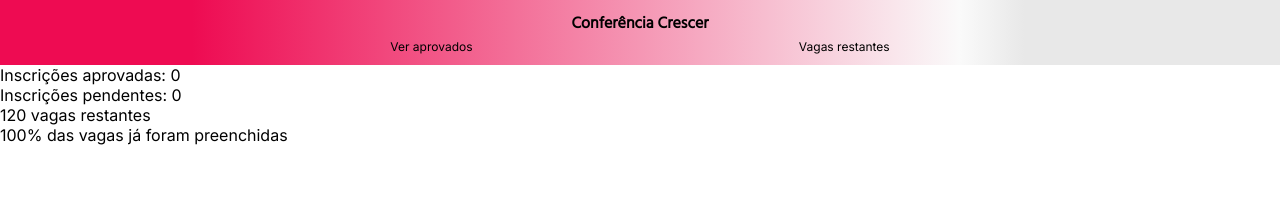
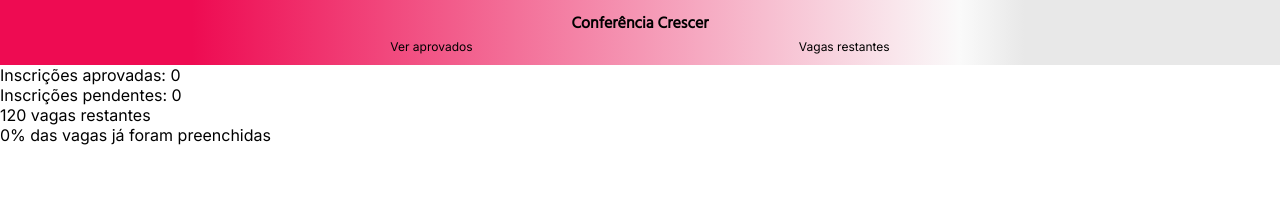
Before and after one commit to tiagodantasfreire/conferencia-crescer, a Next.js app: page /vagas-restantes in a window 1280 px wide. Shown: the top 215 px of the page. Built offline with nearby package versions, Linux system fonts and the light colour scheme; no server answers; the database is empty; what styled-media-query would draw is missing.

Commit message:
percentage fixed

```diff
--- a/src/pages/vagas-restantes.tsx
+++ b/src/pages/vagas-restantes.tsx
@@ -5,8 +5,7 @@ const VagasRestantes = () => {
   const { totalOfUsers, usersToApprove } = useContext(ParticipantsContext)
 
   const lastVacancies = 120 - totalOfUsers - usersToApprove.length
-
-  const percentLast = (100 * lastVacancies) / 120
+  const percentLast = 100 - (100 * lastVacancies) / 120
 
   return (
     <div>
```
